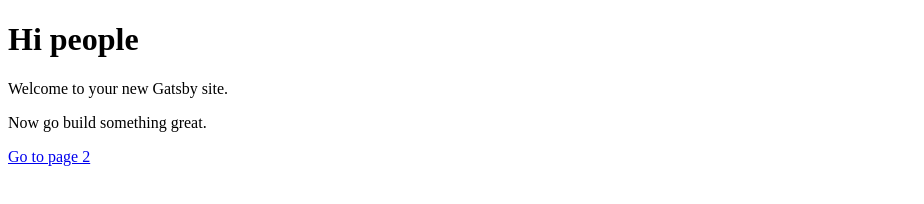
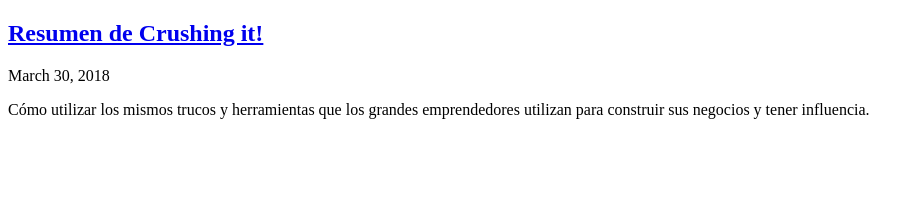
Before and after one commit to batoidea/books, a Gatsby site in the folder blog/: page / in a window 1280 px wide. Shown: the whole page, without its empty margins (0-924 px from the left). Built offline with nearby package versions, Linux system fonts and the light colour scheme; Gatsby itself is replaced by a stand-in of ours.

Commit message:
03 añadir query en graphql para obtener todos los posts. En index.js recorrer todos los posts y enseñar los títulos

```diff
--- a/blog/src/pages/index.js
+++ b/blog/src/pages/index.js
@@ -1,13 +1,46 @@
 import React from 'react'
 import Link from 'gatsby-link'
 
-const IndexPage = () => (
-  <div>
-    <h1>Hi people</h1>
-    <p>Welcome to your new Gatsby site.</p>
-    <p>Now go build something great.</p>
-    <Link to="/page-2/">Go to page 2</Link>
+const IndexPage = ({data}) => {
+  const { edges: posts } = data.allMarkdownRemark
+  return <div>
+    {posts.map(({node: post}) => {
+      const { frontmatter } = post
+
+      return (
+        <div>
+          <h2>
+            <Link to={frontmatter.path}>
+              {frontmatter.title}
+            </Link>
+          </h2>
+          <p>{frontmatter.date}</p>
+          <p>{frontmatter.excerpt}</p>
+        </div>
+      )
+    })}
   </div>
-)
+}
+
+
+export const query = graphql`
+ query IndexQuery {
+   allMarkdownRemark {
+     totalCount
+     edges {
+       node {
+         id
+         frontmatter {
+           title
+           date(formatString: "MMMM DD, YYYY")
+           path
+           tags
+           excerpt
+         }
+       }
+     }
+   }
+ }
+`
 
 export default IndexPage
```
